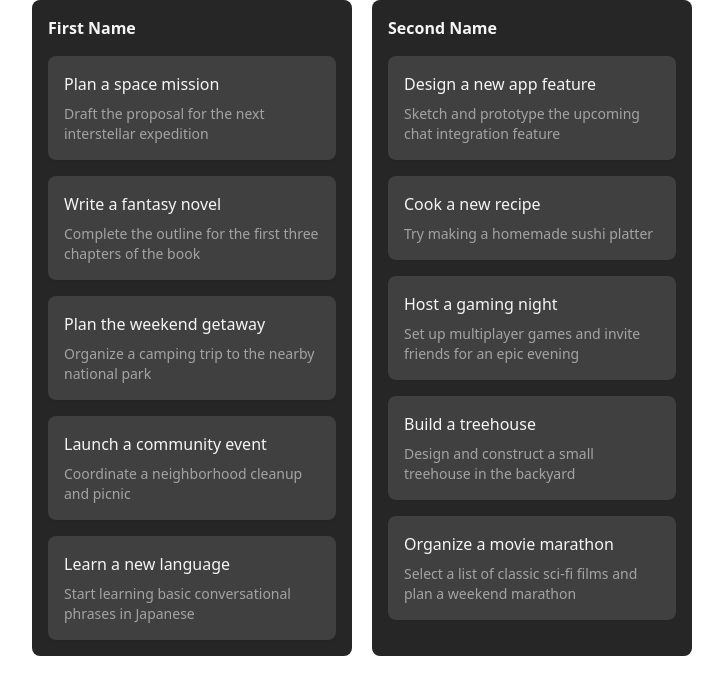
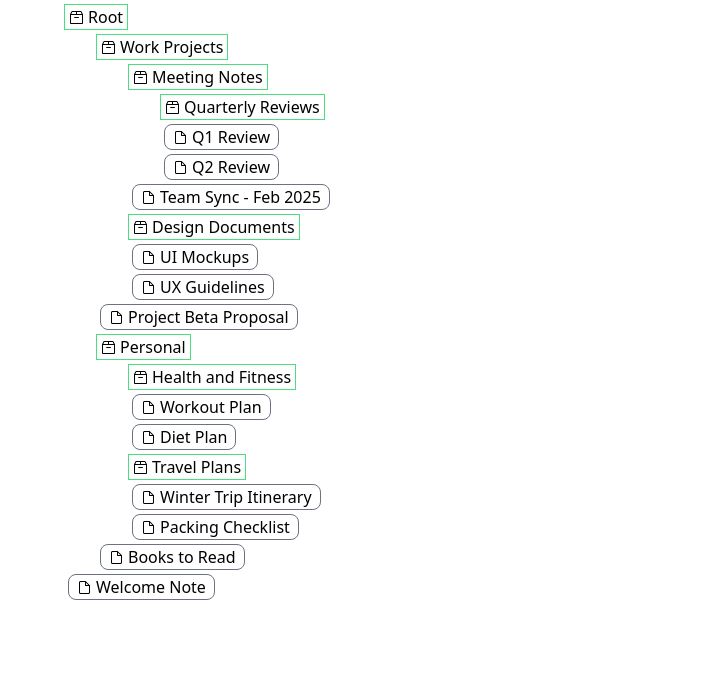
Before and after one commit to undermad/advanced-note-react, a React (Vite) app: page / in a window 1280 px wide. Shown: the top 694 px of the page, without its empty margins (8-731 px from the left). Built offline with nearby package versions, Linux system fonts and the light colour scheme.

Commit message:
Created notes files graph based structure, and notes types. Added useNoteFileSystemUtilities hook and rendered super basic components.

```diff
--- a/package.json
+++ b/package.json
@@ -13,11 +13,13 @@
     "@dnd-kit/core": "^6.3.1",
     "@dnd-kit/sortable": "^10.0.0",
     "@dnd-kit/utilities": "^3.2.2",
+    "@radix-ui/react-icons": "^1.3.2",
     "@reduxjs/toolkit": "^2.5.0",
     "react": "^18.3.1",
     "react-dom": "^18.3.1",
     "react-redux": "^9.2.0",
-    "react-router": "^7.1.1"
+    "react-router": "^7.1.1",
+    "uuid": "^11.0.3"
   },
   "devDependencies": {
     "@eslint/js": "^9.17.0",
--- /dev/null
+++ b/src/feauters/notes/Folder.tsx
@@ -0,0 +1,25 @@
+import { FolderType, NoteFileSystemType } from "./NoteFileSystemTypes.ts";
+import Note from "./Note.tsx";
+import { ArchiveIcon } from "@radix-ui/react-icons";
+
+type FolderProps = {
+  folder: FolderType
+}
+
+const Folder = ({ folder }: FolderProps) => {
+  return <div className="pl-8 pt-1">
+    <div className={"px-1 border border-green-400 w-fit flex gap-1 items-center"}>
+      <ArchiveIcon />
+      {folder.name}
+    </div>
+    {folder.children.map(child => {
+      if (child.type === NoteFileSystemType.FOLDER) {
+        return <Folder key={child.id} folder={child} />;
+      } else {
+        return <Note key={child.id} note={child} />;
+      }
+    })}
+  </div>;
+};
+
+export default Folder;
--- /dev/null
+++ b/src/feauters/notes/Note.tsx
@@ -0,0 +1,17 @@
+import { NoteType } from "./NoteFileSystemTypes.ts";
+import { FileIcon } from "@radix-ui/react-icons";
+
+type NoteProps = {
+  note: NoteType
+}
+
+const Note = ({ note }: NoteProps) => {
+  return <div className={"pl-1 pt-1 w-fit"}>
+    <div className={"flex gap-1 items-center px-2 border border-gray-500 rounded-lg "}>
+      <FileIcon />
+      {note.name}
+    </div>
+  </div>;
+};
+
+export default Note;
--- /dev/null
+++ b/src/feauters/notes/NoteFileSystemTypes.ts
@@ -0,0 +1,163 @@
+import {v4 as uuidv4 } from 'uuid';
+
+export enum NoteFileSystemType {
+  NOTE = 'Note',
+  FOLDER = 'FOLDER'
+}
+
+export type NoteType = {
+  id: string,
+  type: NoteFileSystemType.NOTE,
+  name: string,
+  description: string,
+  body: string,
+}
+
+export type FolderType = {
+  id: string,
+  type: NoteFileSystemType.FOLDER,
+  name: string,
+  children: Array<FolderType | NoteType>
+}
+
+
+export const fakeFiles: FolderType = {
+  id: uuidv4(),
+  type: NoteFileSystemType.FOLDER,
+  name: "Root",
+  children: [
+    {
+      id: uuidv4(),
+      type: NoteFileSystemType.FOLDER,
+      name: "Work Projects",
+      children: [
+        {
+          id: uuidv4(),
+          type: NoteFileSystemType.FOLDER,
+          name: "Meeting Notes",
+          children: [
+            {
+              id: uuidv4(),
+              type: NoteFileSystemType.FOLDER,
+              name: "Quarterly Reviews",
+              children: [
+                {
+                  id: uuidv4(),
+                  type: NoteFileSystemType.NOTE,
+                  name: "Q1 Review",
+                  description: "Notes from the Q1 review meeting",
+                  body: "Discussed performance and goals for Q2.",
+                },
+                {
+                  id: uuidv4(),
+                  type: NoteFileSystemType.NOTE,
+                  name: "Q2 Review",
+                  description: "Notes from the Q2 review meeting",
+                  body: "Reviewed team achievements and set objectives for Q3.",
+                },
+              ],
+            },
+            {
+              id: uuidv4(),
+              type: NoteFileSystemType.NOTE,
+              name: "Team Sync - Feb 2025",
+              description: "Team Sync - Feb 2025",
+              body: "Updated sprint timelines and tasks.",
+            },
+          ],
+        },
+        {
+          id: uuidv4(),
+          type: NoteFileSystemType.FOLDER,
+          name: "Design Documents",
+          children: [
+            {
+              id: uuidv4(),
+              type: NoteFileSystemType.NOTE,
+              name: "UI Mockups",
+              description: "UI Mockups",
+              body: "Initial mockups for the product dashboard.",
+            },
+            {
+              id: uuidv4(),
+              type: NoteFileSystemType.NOTE,
+              name: "UX Guidelines",
+              description: "UX Guidelines",
+              body: "Principles for a user-friendly interface.",
+            },
+          ],
+        },
+        {
+          id: uuidv4(),
+          type: NoteFileSystemType.NOTE,
+          name: "Project Beta Proposal",
+          description: "Project Beta Proposal",
+          body: "Proposal document for Beta initiative.",
+        },
+      ],
+    },
+    {
+      id: uuidv4(),
+      type: NoteFileSystemType.FOLDER,
+      name: "Personal",
+      children: [
+        {
+          id: uuidv4(),
+          type: NoteFileSystemType.FOLDER,
+          name: "Health and Fitness",
+          children: [
+            {
+              id: uuidv4(),
+              type: NoteFileSystemType.NOTE,
+              name: "Workout Plan",
+              description: "Workout Plan",
+              body: "Weekly workout schedule for strength and cardio.",
+            },
+            {
+              id: uuidv4(),
+              type: NoteFileSystemType.NOTE,
+              name: "Diet Plan",
+              description: "Diet Plan",
+              body: "Meal plans for healthy eating.",
+            },
+          ],
+        },
+        {
+          id: uuidv4(),
+          type: NoteFileSystemType.FOLDER,
+          name: "Travel Plans",
+          children: [
+            {
+              id: uuidv4(),
+              type: NoteFileSystemType.NOTE,
+              name: "Winter Trip Itinerary",
+              description: "Winter Trip Itinerary",
+              body: "Day 1: Skiing, Day 2: Snowboarding, Day 3: City exploration.",
+            },
+            {
+              id: uuidv4(),
+              type: NoteFileSystemType.NOTE,
+              name: "Packing Checklist",
+              description: "Packing Checklist",
+              body: "Warm clothes, boots, gloves, travel documents.",
+            },
+          ],
+        },
+        {
+          id: uuidv4(),
+          type: NoteFileSystemType.NOTE,
+          name: "Books to Read",
+          description: "Books to Read",
+          body: "List of recommended books for personal development.",
+        },
+      ],
+    },
+    {
+      id: uuidv4(),
+      type: NoteFileSystemType.NOTE,
+      name: "Welcome Note",
+      description: "Welcome Note",
+      body: "This is the root folder. Organize your notes and folders here!",
+    },
+  ],
+};
--- /dev/null
+++ b/src/feauters/notes/NotesFiles.tsx
@@ -0,0 +1,21 @@
+import { useEffect, useState } from "react";
+import { fakeFiles, FolderType } from "./NoteFileSystemTypes.ts";
+import Folder from "./Folder.tsx";
+import { useNoteFileSystemUtilities } from "./useNoteFileSystem.ts";
+
+const NotesFiles = () => {
+
+  const [files, setFiles] = useState<FolderType>(fakeFiles);
+  const { moveFolderToTop } = useNoteFileSystemUtilities();
+
+
+  useEffect(() => {
+    moveFolderToTop(files);
+  });
+
+  return <div>
+    <Folder folder={files} />
+  </div>;
+};
+
+export default NotesFiles;
--- /dev/null
+++ b/src/feauters/notes/useNoteFileSystem.ts
@@ -0,0 +1,29 @@
+import { FolderType, NoteFileSystemType } from "./NoteFileSystemTypes.ts";
+import { useCallback } from "react";
+
+export const useNoteFileSystemUtilities = () => {
+
+  const sortFoldersOnTop = useCallback((folder: FolderType): FolderType => {
+    folder.children.sort((a, b) => {
+      if (a.type === NoteFileSystemType.FOLDER && b.type !== NoteFileSystemType.FOLDER) {
+        return -1;
+      }
+      if (a.type !== NoteFileSystemType.FOLDER && b.type === NoteFileSystemType.FOLDER) {
+        return 1;
+      }
+      return 0;
+    });
+
+    folder.children.forEach(child => {
+      if (child.type === NoteFileSystemType.FOLDER) {
+        sortFoldersOnTop(child as FolderType);
+      }
+    });
+
+    return folder;
+  }, []);
+
+  return {
+    moveFolderToTop: sortFoldersOnTop
+  };
+};
--- a/src/pages/Home.tsx
+++ b/src/pages/Home.tsx
@@ -1,5 +1,5 @@
 import { COLUMNS } from "../reusable/FakeFiles.ts";
-import DragAndDrop from "../reusable/DragAndDrop.tsx";
+import NotesFiles from "../feauters/notes/NotesFiles.tsx";
 
 const Home = () => {
 
@@ -7,7 +7,7 @@ const Home = () => {
   console.log(COLUMNS);
 
   return <div className={"px-10"}>
-    <DragAndDrop />
+    <NotesFiles/>
   </div>;
 };
 
```
Also changed, not shown: 1 other file (tests, documents, lock files or other folders).
